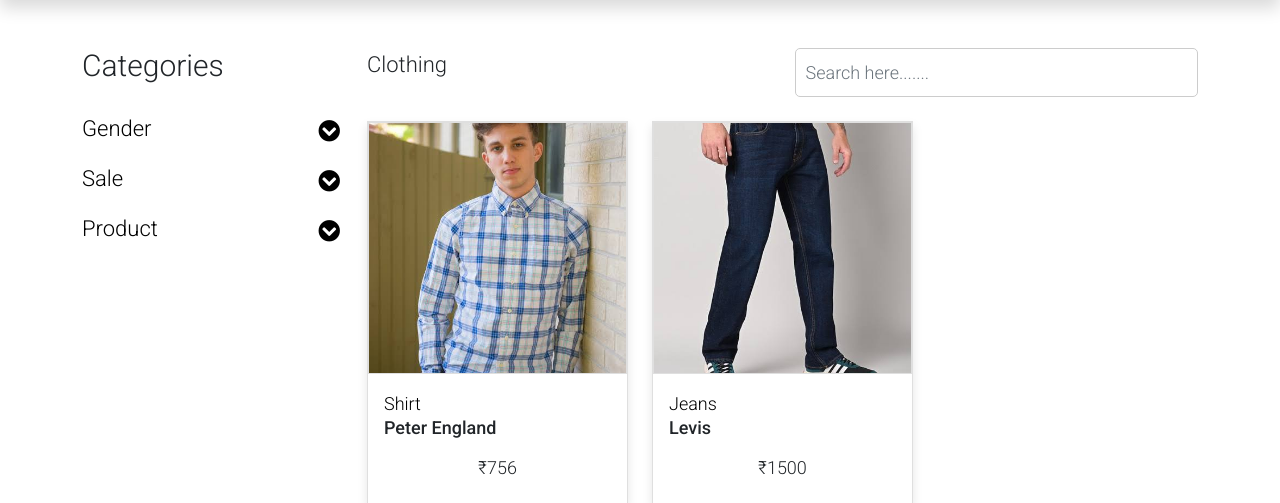
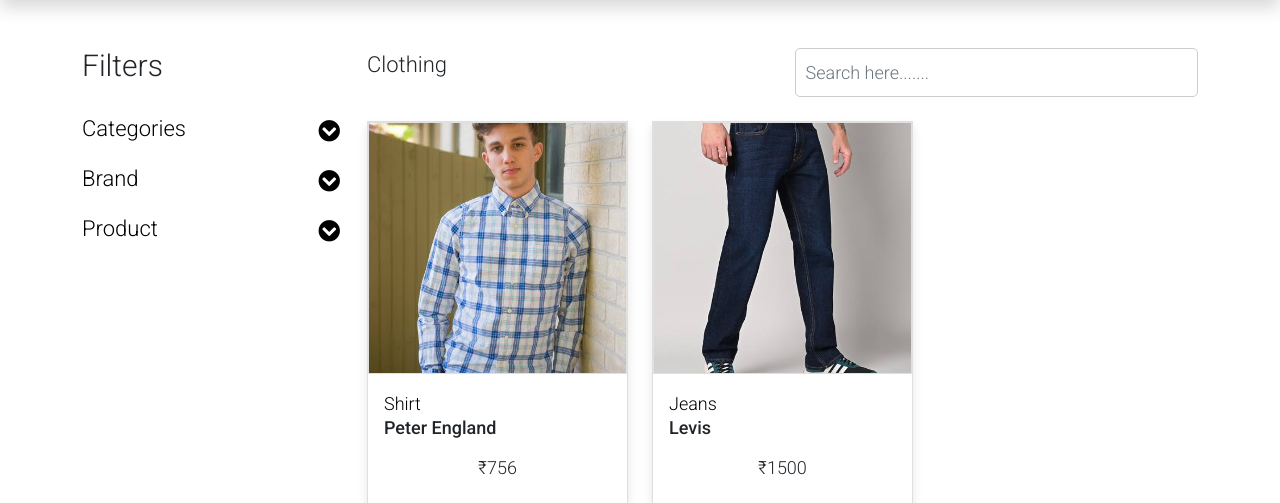
Before and after one commit to Matrix5567/Online-store, a Django app: page /shop/clothing/ in a window 1280 px wide. Shown: the part 132-635 px from the top of the page. Run offline with Django 4.2, Linux system fonts and the light colour scheme; data comes from the database, SQL or seed files in the repository; both versions use the stored data as it was after the commit; some libraries are stand-ins or nearby versions.

Commit message:
bug fixes

```diff
--- a/store_project/store_app/static/scripts/search.js
+++ b/store_project/store_app/static/scripts/search.js
@@ -12,6 +12,7 @@ $(document).ready(function () {
             contentType: false,
             success: function (response) {
                 if (response.success) {
+                    document.getElementById("section_name").innerHTML=response.section_name;
                     const container = $(".row").eq(2); // Target the row containing products
                     container.empty(); // Clear existing products
 
--- a/store_project/store_app/templates/shop.html
+++ b/store_project/store_app/templates/shop.html
@@ -6,11 +6,11 @@
         <div class="row">
 
             <div class="col-lg-3">
-                <h1 class="h2 pb-4">Categories</h1>
+                <h1 class="h2 pb-4">Filters</h1>
                 <ul class="list-unstyled templatemo-accordion">
                     <li class="pb-3">
                         <a class="collapsed d-flex justify-content-between h3 text-decoration-none" href="#">
-                            Gender
+                            Categories
                             <i class="fa fa-fw fa-chevron-circle-down mt-1"></i>
                         </a>
                         <ul class="collapse show list-unstyled pl-3">
@@ -20,7 +20,7 @@
                     </li>
                     <li class="pb-3">
                         <a class="collapsed d-flex justify-content-between h3 text-decoration-none" href="#">
-                            Sale
+                            Brand
                             <i class="pull-right fa fa-fw fa-chevron-circle-down mt-1"></i>
                         </a>
                         <ul id="collapseTwo" class="collapse list-unstyled pl-3">
@@ -47,7 +47,7 @@
                     <div class="col-md-6">
                         <ul class="list-inline shop-top-menu pb-3 pt-1">
                             <li class="list-inline-item">
-                                <p class="h3 text-dark text-decoration-none mr-3">
+                                <p id="section_name" class="h3 text-dark text-decoration-none mr-3">
                                     {% if section_name %}
                                     {{section_name|capfirst}}
                                     {% else %}
--- a/store_project/store_app/views.py
+++ b/store_project/store_app/views.py
@@ -1,7 +1,6 @@
 from django.contrib.auth import logout, authenticate, login
 from django.contrib.auth.decorators import login_required
 from django.db.models import Q
-from django.forms import model_to_dict
 from django.http import JsonResponse, HttpResponse
 from django.shortcuts import render, redirect
 from . common import fetch_product_subimage, fetch_single_product, categories, register, json_serializable\
@@ -201,18 +200,18 @@ def custom_404(request,exception):
 def search(request):
     if request.method == 'POST':
         search_word = request.POST.get('search')
-        section = request.POST.get('section')
+        # section = request.POST.get('section')
+        product_list = []
         results = Products.objects.filter(Q(product_name__icontains=search_word) | Q(product_description__icontains=search_word) |
                                   Q(product_brand_name__icontains=search_word))
-        product_list = []
         for product in pagenation(request, results).object_list:
-            product_list.append({
+                product_list.append({
                 'id': product.id,
                 'product_name': product.product_name,
                 'product_brand_name': product.product_brand_name,
                 'product_image': product.product_image.url,
                 'unit_product_price': product.unit_product_price,
-            })
-        return JsonResponse({'success':True,'page_obj':product_list})
+                })
+        return JsonResponse({'success':True,'page_obj':product_list,'section_name':'Search Results'})
     else:
         return JsonResponse({'success':False,'results':'unauthorized'})
```
Also changed, not shown: store_project/store_app/templates/index.html (+0 -8 lines), store_project/db.sqlite3.
